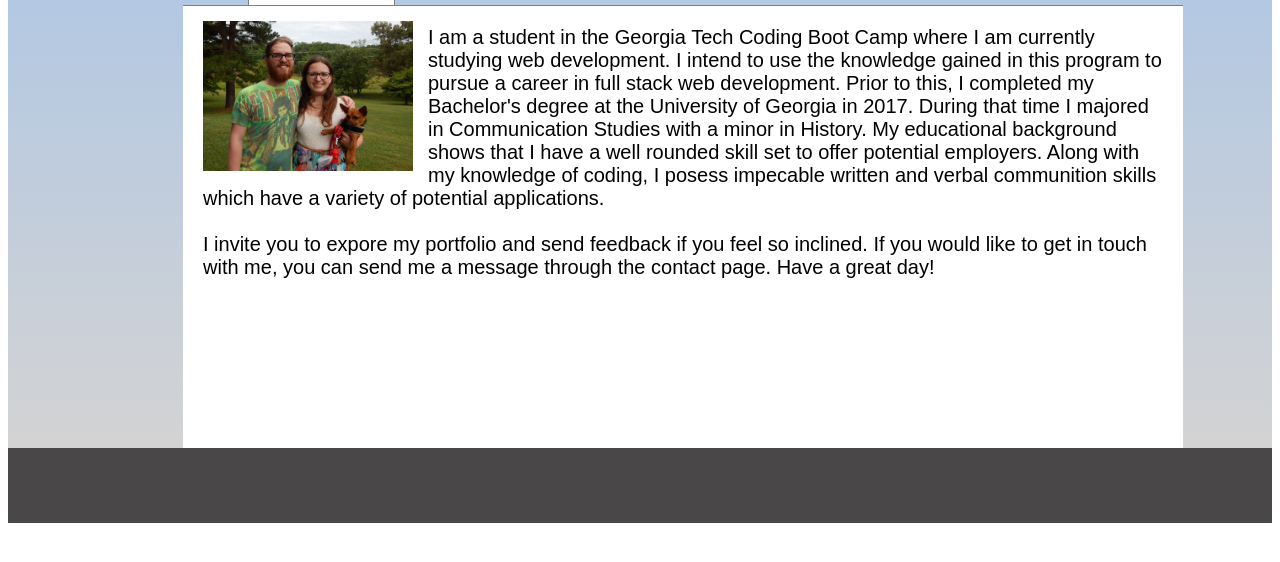
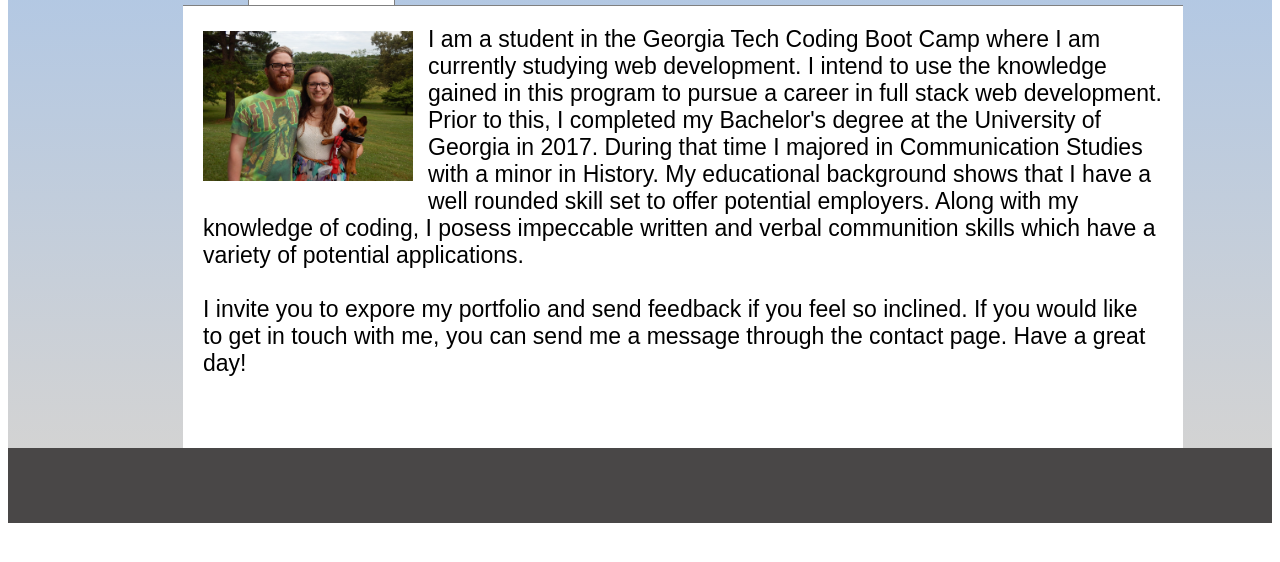
Before and after one commit to bcason9/Basic-Portfolio, a plain HTML site: page index.html in a window 1280 px wide. Shown: the part 212-774 px from the top of the page. Drawn offline with Linux system fonts and the light colour scheme.

Commit message:
new stuff

```diff
--- a/assets/css/style.css
+++ b/assets/css/style.css
@@ -73,7 +73,7 @@ p {
     position: relative;
     left: 25px;
     background-color: white;
-    font-size: 20px;
+    font-size: 23px;
     font-family: Arial, Helvetica, sans-serif;
 }
 
@@ -107,7 +107,7 @@ footer {
     z-index: 5;
     float: left;
     margin-right: 15px;
-    margin-top: 10px;
+    margin-top: 20px;
 }
 
 .image {
--- a/index.html
+++ b/index.html
@@ -26,7 +26,7 @@
         Prior to this, I completed my Bachelor's degree at the University of Georgia in 2017.
         During that time I majored in Communication Studies with a minor in History.
         My educational background shows that I have a well rounded skill set to offer potential employers.
-        Along with my knowledge of coding, I posess impecable written and verbal communition skills which have a variety of potential applications.
+        Along with my knowledge of coding, I posess impeccable written and verbal communition skills which have a variety of potential applications.
         <br>
         <br>
         I invite you to expore my portfolio and send feedback if you feel so inclined. If you would like to get in touch with me, you can send me a message through the contact page.
```
Also changed, not shown: assets/images/dark-paths.jpg (added), assets/images/dark-paths.png (deleted).
